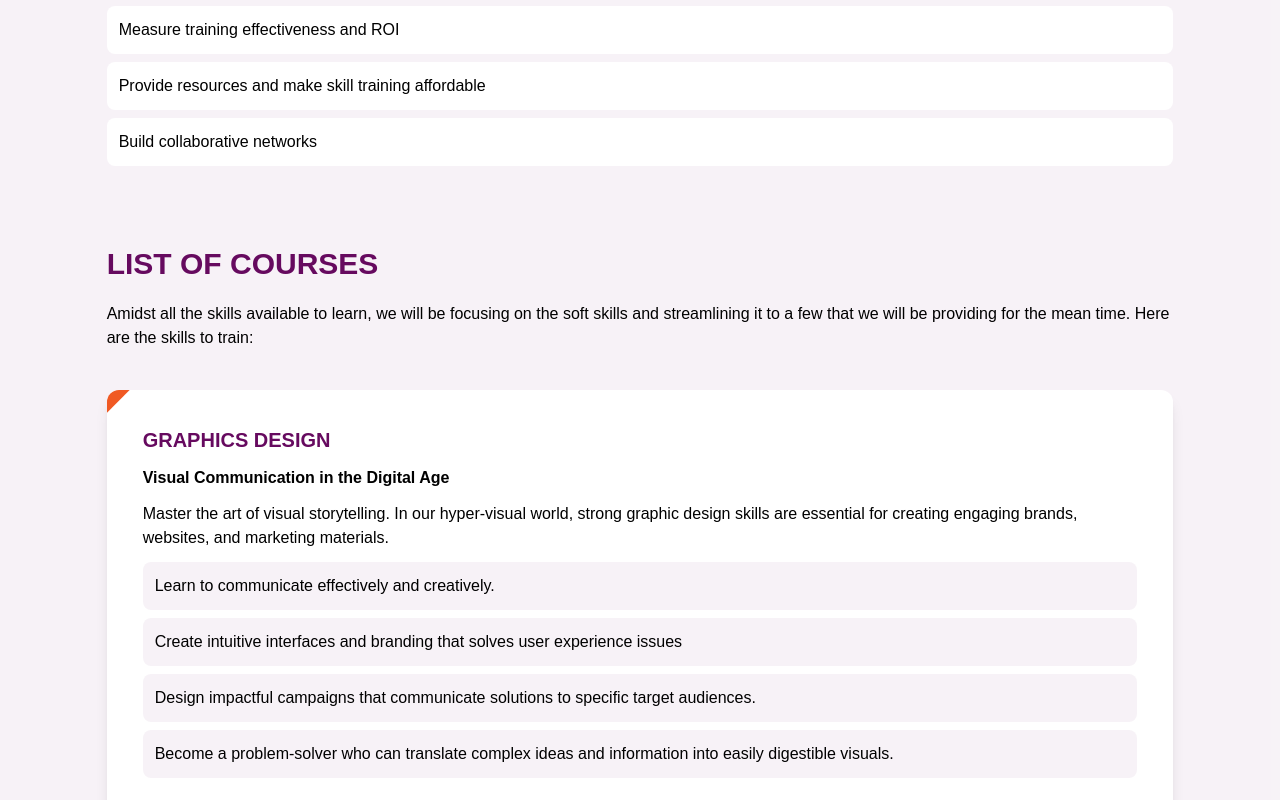
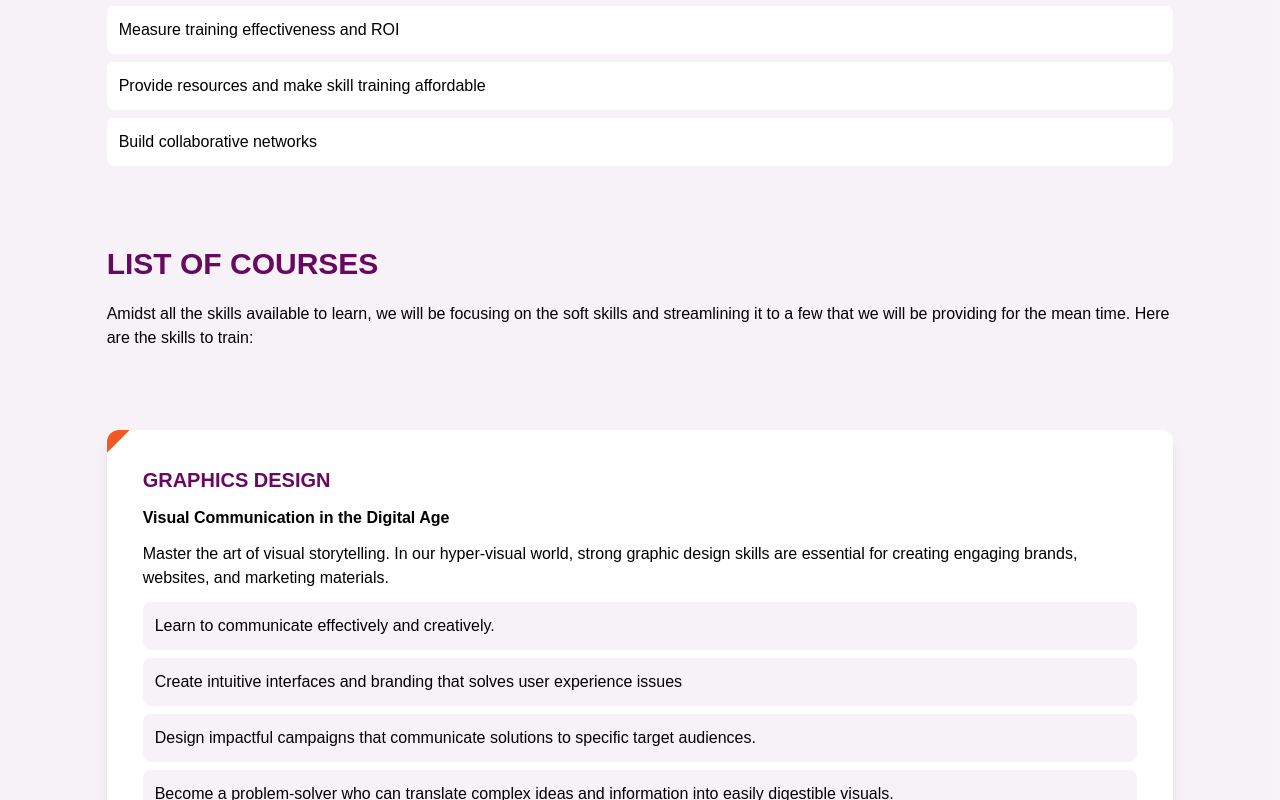
Before and after one commit to paixtechdom/edufix, a React (Vite) app: page /programs/createhive in a window 1280 px wide. Shown: the part 2000-2800 px from the top of the page. Built offline with nearby package versions, Linux system fonts and the light colour scheme; a web font is replaced by a local one.

Commit message:
added auto scroll to sections

```diff
--- a/src/assets/components/InfoPoster.tsx
+++ b/src/assets/components/InfoPoster.tsx
@@ -1,8 +1,11 @@
 import { FC } from "react"
 import { Link } from "react-router-dom"
 import { Button } from "./Button"
+import { setScrollPageTo } from "../store/navigation/navigationSlice"
+import { useDispatch } from "react-redux"
 
 export const InfoPoster:FC<any> = ({text, btn}) => {
+  const dispatch = useDispatch()
   return (
     <section className="w-full center min-h-[40vh] py-9 bg-primary bg-opacity-[0.01] shadow-xl relative overflow-hidden">
 
@@ -13,7 +16,10 @@ export const InfoPoster:FC<any> = ({text, btn}) => {
               btn ?
               btn
               :
-              <Link to="/become-a-createhive">
+              <Link to="/become-a-createhive"
+              onClick={() => {
+                  dispatch(setScrollPageTo("registrationForm"))
+              }}>
                   <Button
                       text={"APPLY NOW"}
                       className="border border-sec transition-all duration-1000 hover:scale-90 active:scale-90 min-w-[200px] h-12"
--- a/src/assets/components/Navbar.tsx
+++ b/src/assets/components/Navbar.tsx
@@ -43,7 +43,7 @@ const Navbar = () => {
     }, [document.URL])
 
     return(
-        <header className={`fixed center w-full left-0 top-0 h-[10vh] md:h-[12vh] z-50 transition-all duration-1000 ${scrolledDown ? "bg-white shadow shadow-sec" : "bg-transparent"} `}>
+        <header className={`fixed center w-full left-0 top-0 h-[10vh] md:h-[12vh] z-50 transition-all duration-1000 ${scrolledDown ? "bg-whit e shadow shadow-sec" : "bg-transparent"} `}>
             <div className="flex items-center justify-end w-11/12 lg:w-10/12">
 
                 <Link to="/" className="w-full lg:w-3/12 flex justify-start outline-none">
--- a/src/assets/store/navigation/navigationSlice.tsx
+++ b/src/assets/store/navigation/navigationSlice.tsx
@@ -9,7 +9,9 @@ interface NavInterface {
     currentDropDownIndex: number,
     scrolledDown: boolean,
     currentDropDown: string;
-    selectedCourse: string
+    selectedCourse: string,
+    scrollPageTo: string,
+    currentCourse: number
 }
 
 const initialState: NavInterface  = {
@@ -18,7 +20,9 @@ const initialState: NavInterface  = {
     currentDropDownIndex: 0,
     scrolledDown: false,
     currentDropDown: "",
-    selectedCourse: ""
+    selectedCourse: "",
+    scrollPageTo: "",
+    currentCourse: 0
 }
 
 
@@ -45,11 +49,17 @@ const navigationSlice = createSlice({
         setSelectedCourse: (state, action: PayloadAction<string>) => {
             state.selectedCourse = action.payload
         },
+        setScrollPageTo: (state, action: PayloadAction<string>) => {
+            state.scrollPageTo = action.payload
+        },
+        setCurrentCourse: (state, action: PayloadAction<number>) => {
+            state.currentCourse = action.payload
+        }
     }
 })
 
 
-export const { toggleShowNav, setCurrentNav, setCurrentDropDownIndex, toggleScrolledDown, setCurrentDropDown, setSelectedCourse } = navigationSlice.actions
+export const { toggleShowNav, setCurrentNav, setCurrentDropDownIndex, toggleScrolledDown, setCurrentDropDown, setSelectedCourse, setScrollPageTo, setCurrentCourse } = navigationSlice.actions
 
 
 export default navigationSlice.reducer
--- a/src/pages/become/page.tsx
+++ b/src/pages/become/page.tsx
@@ -7,8 +7,23 @@ import { BiDownload } from "react-icons/bi"
 import { BreadCrumbs } from "../../assets/components/BreadCrumbs"
 import img from "../../assets/images/write-364178_1920.jpg"
 import file from "../../assets/EDUCFIX CREATEHIVE FEES.pdf"
+import { useSelector } from "react-redux"
+import { RootState } from "../../assets/store/AppStore"
+import { useEffect } from "react"
 
 const BecomePage = () => {
+
+  const navigation = useSelector((state: RootState) => state.navigation)
+  const scrollPageTo = navigation.scrollPageTo
+
+  useEffect(() => {
+    if(scrollPageTo !== ""){
+      document.querySelector(`#${scrollPageTo}`)?.scrollIntoView({
+        behavior: "smooth"
+      })
+    }
+  }, [])
+
 
 
   return (
--- a/src/pages/home/page.tsx
+++ b/src/pages/home/page.tsx
@@ -10,6 +10,8 @@ import { FaDollarSign } from "react-icons/fa"
 import { Link } from "react-router-dom"
 import { FAQ } from "./sections/FAQ"
 import { Header } from "../../assets/components/Header"
+import { useDispatch } from "react-redux"
+import { setScrollPageTo } from "../../assets/store/navigation/navigationSlice"
 
 export const Branches = [
     {
@@ -58,6 +60,8 @@ const HomePage = () => {
     useEffect(() => {
         ScrolltoTop()
     }, [])
+
+    const dispatch = useDispatch()
 
     return(
         <main className="center flex-col w-full text-base">
@@ -132,7 +136,10 @@ const HomePage = () => {
                             ))
                         }
                     </div>
-                    <Link to="/programs/createhive">
+                    <Link to="/programs/createhive"
+                     onClick={() => {
+                        dispatch(setScrollPageTo('courses'))
+                    }}>
                         <Button
                             text={"View Our Courses"}
                             className="bg-primary text-white h-12 min-w-[240px]  hover:bg-white hover:border border-sec hover:text-black transition-all duration-500"
--- a/src/pages/home/sections/AfterHero.tsx
+++ b/src/pages/home/sections/AfterHero.tsx
@@ -6,6 +6,8 @@ import { Button } from "../../../assets/components/Button"
 import { BiGlobe } from "react-icons/bi"
 import { BsPeople } from "react-icons/bs"
 import { FaStar } from "react-icons/fa6"
+import { useDispatch } from "react-redux"
+import { setScrollPageTo } from "../../../assets/store/navigation/navigationSlice"
 
 
 export const Content = [
@@ -46,6 +48,7 @@ export const Content = [
 
 
 export const AfterHero : React.FC =  () => {
+    const dispatch = useDispatch()
     return(
         <>
             <section className="w-full center py-[15vh] overflow-hidden relative text-base">
@@ -65,7 +68,10 @@ export const AfterHero : React.FC =  () => {
                             ))
                         }
                     </div>
-                    <Link to="/programs/createhive">
+                    <Link to="/programs/createhive"
+                    onClick={() => {
+                        dispatch(setScrollPageTo('courses'))
+                    }}>
                         <Button
                             text={"View Our Courses"}
                             className="bg-primary text-white h-12 min-w-[240px] hover:bg-white hover:border border-sec hover:text-black transition-all duration-500"
--- a/src/pages/skill/createhive/page.tsx
+++ b/src/pages/skill/createhive/page.tsx
@@ -1,13 +1,14 @@
-import { useState } from "react"
+import { useEffect } from "react"
 import { CoursesList } from "../../../assets/Constants"
 import { BiCheck, BiChevronDown, BiChevronRight } from "react-icons/bi"
 import { Button } from "../../../assets/components/Button"
 import { Header } from "../../../assets/components/Header"
 import { InfoPoster } from "../../../assets/components/InfoPoster"
-import { useDispatch } from "react-redux"
-import { setSelectedCourse } from "../../../assets/store/navigation/navigationSlice"
+import { useDispatch, useSelector } from "react-redux"
+import { setCurrentCourse, setSelectedCourse } from "../../../assets/store/navigation/navigationSlice"
 import { Link } from "react-router-dom"
 import { BreadCrumbs } from "../../../assets/components/BreadCrumbs"
+import { RootState } from "../../../assets/store/AppStore"
 
 export const CreateHiveInfo = {
   desc: [
@@ -63,8 +64,18 @@ export const CreateHiveInfo = {
 }
 
 const CreateHivePage = () => {
-  const [ currentCourse, setCurrentCourse ] = useState(0)
   const dispatch = useDispatch()
+  const navigation = useSelector((state: RootState) => state.navigation)
+  const scrollPageTo = navigation.scrollPageTo
+  const currentCourse = navigation.currentCourse
+
+  useEffect(() => {
+    if(scrollPageTo !== ""){
+      document.querySelector(`#${scrollPageTo}`)?.scrollIntoView({
+        behavior: "smooth"
+      })
+    }
+  }, [scrollPageTo])
 
   return (
     <main className="text-base w-full center flex-col gap -20 bg-primary bg-opacity-5 pb-32">
@@ -157,7 +168,7 @@ const CreateHivePage = () => {
 
 
 
-        <div id="courses" className="flex flex-col mt-20">
+        <div id="courses" className="flex flex-col pt-20">
 
           <Header
             text={
@@ -168,16 +179,16 @@ const CreateHivePage = () => {
           <p className="mt-5">Amidst all the skills available to learn, we will be focusing on the soft skills and streamlining it to a few that we will be providing for the mean time. Here are the skills to train:
 
           </p>
-          <div className="flex flex-col lg:grid lg:grid-cols-2 gap-6 items-stretch">
+          <div className="flex flex-col lg:grid lg:grid-cols-2 gap-x-6 items-stretch">
             {CoursesList.map((course, i) => (
 
               <div id={`${course.title.replace(" ",'').replace(" ",'').replace(" ",'').replace(" ",'').replace("&",'')}`}
                 key={i}
                 className={`w-full transition-all duration-500 full
-                  ${currentCourse == i ? "py-10 col-span-2" : "py-5"} `}
+                  ${currentCourse == i ? "py-10 lg:py-20 col-span-2" : "py-5"} `}
 
                 onClick={() => {
-                setCurrentCourse(i)
+                dispatch(setCurrentCourse(i))
                 dispatch(setSelectedCourse(course.title))
                 document.querySelector(`#${course.title.replace(" ",'').replace(" ",'').replace(" ",'').replace(" ",'').replace("&",'')}`)?.scrollIntoView({
                   behavior: "smooth"
@@ -222,7 +233,7 @@ const CreateHivePage = () => {
                     {
                       currentCourse !== i &&
                       <div className="hidden cursor-pointer rounded-lg lg:center bg-primary text-white h-fit" onClick={() => {
-                        setCurrentCourse(i)
+                        dispatch(setCurrentCourse(i))
                       }}>
                         <BiChevronDown  className="text-6xl cursor-pointer bg-re d-400 z-10"/>
                       </div>
@@ -245,4 +256,6 @@ const CreateHivePage = () => {
   )
 }
 
+// talk to people
+// hear how she's gonna place the stuffs
 export default CreateHivePage
--- a/src/pages/skill/mycelial/page.tsx
+++ b/src/pages/skill/mycelial/page.tsx
@@ -9,7 +9,7 @@ import img from "../../../assets/images/pexels-fauxels-3183197.jpg"
 
 export const mycelial = {
   intro: [
-    <p><strong>BUSINESS EDUbeCATION, called <span className="text-primary">MYCELIAL NETWORK</span> </strong>  is a powerful metaphor for interconnectedness and
+    <p><strong>BUSINESS EDUCATION, called <span className="text-primary">MYCELIAL NETWORK</span> </strong>  is a powerful metaphor for interconnectedness and
     collaboration. It reminds us that everything in nature is connected, and that the
     health of one organism can influence the health of others.
     </p>,
```
Also changed, not shown: src/assets/components/Footer.tsx (+9 -1 lines), src/pages/home/sections/Hero.tsx (+8 -1 lines).
